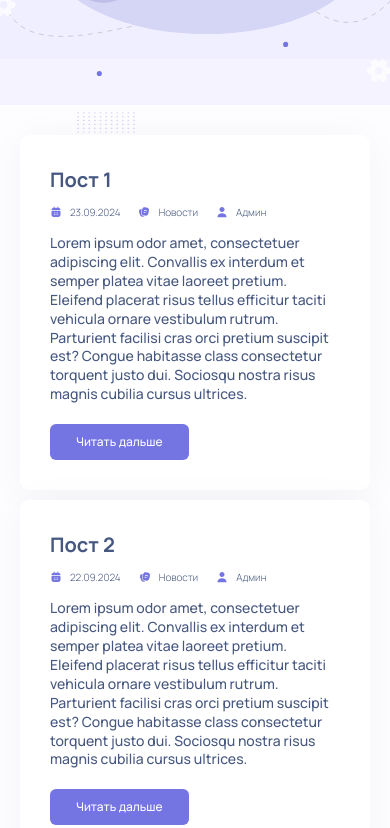
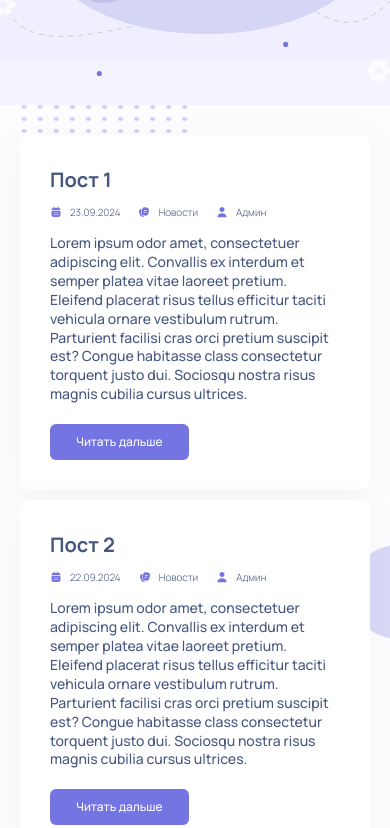
Before and after one commit to alexius90e/tiny-web, a plain HTML site: page index.html in a window 390 px wide. Shown: the part 536-1364 px from the top of the page. Drawn offline with Linux system fonts and the light colour scheme; a web font is replaced by a local one.

Commit message:
fix: fixed backgrounds

```diff
--- a/index.html
+++ b/index.html
@@ -34,8 +34,8 @@
         </nav>
 
         <div class="header__social">
+          <a class="header__social-link header__social-link_vk" href="#"></a>
           <a class="header__social-link header__social-link_tg" href="#"></a>
-          <a class="header__social-link header__social-link_vk" href="#"></a>
         </div>
 
         <div class="header__burger">
@@ -76,7 +76,13 @@
                 <div class="news__card-info-item news__card-info-item_category">Новости</div>
                 <div class="news__card-info-item news__card-info-item_author">Админ</div>
               </div>
-              <div class="news__card-description">Lorem ipsum odor amet, consectetuer adipiscing elit. Convallis ex interdum et semper platea vitae laoreet pretium. Eleifend placerat risus tellus efficitur taciti vehicula ornare vestibulum rutrum. Parturient facilisi cras orci pretium suscipit est? Congue habitasse class consectetur torquent justo dui. Sociosqu nostra risus magnis cubilia cursus ultrices.</div>
+              <div class="news__card-description">
+                Lorem ipsum odor amet, consectetuer adipiscing elit. Convallis ex interdum et semper
+                platea vitae laoreet pretium. Eleifend placerat risus tellus efficitur taciti
+                vehicula ornare vestibulum rutrum. Parturient facilisi cras orci pretium suscipit
+                est? Congue habitasse class consectetur torquent justo dui. Sociosqu nostra risus
+                magnis cubilia cursus ultrices.
+              </div>
               <div class="news__card-more">
                 <a class="news__card-more-link" href="./news.html">Читать дальше</a>
               </div>
@@ -90,7 +96,11 @@
                 <div class="news__card-info-item news__card-info-item_author">Админ</div>
               </div>
               <div class="news__card-description">
-                Lorem ipsum odor amet, consectetuer adipiscing elit. Convallis ex interdum et semper platea vitae laoreet pretium. Eleifend placerat risus tellus efficitur taciti vehicula ornare vestibulum rutrum. Parturient facilisi cras orci pretium suscipit est? Congue habitasse class consectetur torquent justo dui. Sociosqu nostra risus magnis cubilia cursus ultrices.
+                Lorem ipsum odor amet, consectetuer adipiscing elit. Convallis ex interdum et semper
+                platea vitae laoreet pretium. Eleifend placerat risus tellus efficitur taciti
+                vehicula ornare vestibulum rutrum. Parturient facilisi cras orci pretium suscipit
+                est? Congue habitasse class consectetur torquent justo dui. Sociosqu nostra risus
+                magnis cubilia cursus ultrices.
               </div>
               <div class="news__card-more">
                 <a class="news__card-more-link" href="./news.html">Читать дальше</a>
@@ -105,7 +115,11 @@
                 <div class="news__card-info-item news__card-info-item_author">Админ</div>
               </div>
               <div class="news__card-description">
-                Lorem ipsum odor amet, consectetuer adipiscing elit. Convallis ex interdum et semper platea vitae laoreet pretium. Eleifend placerat risus tellus efficitur taciti vehicula ornare vestibulum rutrum. Parturient facilisi cras orci pretium suscipit est? Congue habitasse class consectetur torquent justo dui. Sociosqu nostra risus magnis cubilia cursus ultrices.
+                Lorem ipsum odor amet, consectetuer adipiscing elit. Convallis ex interdum et semper
+                platea vitae laoreet pretium. Eleifend placerat risus tellus efficitur taciti
+                vehicula ornare vestibulum rutrum. Parturient facilisi cras orci pretium suscipit
+                est? Congue habitasse class consectetur torquent justo dui. Sociosqu nostra risus
+                magnis cubilia cursus ultrices.
               </div>
               <div class="news__card-more">
                 <a class="news__card-more-link" href="./news.html">Читать дальше</a>
--- a/scss/_l-news-details.scss
+++ b/scss/_l-news-details.scss
@@ -3,14 +3,18 @@
   padding: 135px 0 60px;
   box-sizing: border-box;
   background: url(../assets/news-details-bg.svg) top center / 1920px repeat-y;
-  background-color: #fdfcff;
+  background-color: rgba($color: #fdfcff, $alpha: 1);
 
   @include tablet {
-    padding: 90px 0 60px;
+    padding: 92px 0 60px;
   }
 
   @include mobile {
     min-height: calc(100dvh - 184px);
+    background-image: url(../assets/news-details-bg-sm.svg);
+    background-position: top 174px center;
+    background-size: auto;
+    background-color: rgba($color: #fdfcff, $alpha: 0);
   }
 
   & .container {
@@ -28,7 +32,9 @@
     color: #475880;
 
     @include mobile {
+      margin-bottom: 15px;
       font-size: 28px;
+      line-height: 38px;
     }
   }
 
@@ -40,7 +46,8 @@
     margin: 0 0 35px;
 
     @include mobile {
-      margin-bottom: 32px;
+      gap: 12px;
+      margin-bottom: 30px;
     }
 
     &-item {
@@ -50,6 +57,7 @@
       gap: 8px;
       font-weight: 300;
       font-size: 16px;
+      line-height: 140%;
       color: #475880;
 
       @include tablet {
@@ -57,7 +65,8 @@
       }
 
       @include mobile {
-        font-size: 12px;
+        gap: 5px;
+        font-size: 10px;
       }
 
       &::before {
--- a/scss/_l-news.scss
+++ b/scss/_l-news.scss
@@ -9,6 +9,12 @@
 
   @include tablet {
     padding: 30px 0;
+  }
+
+  @include mobile {
+    background-image: url(../assets/news-bg-sm.svg);
+    background-position: top center;
+    background-size: 500px;
   }
 
   &__wrapper {
```
Also changed, not shown: 404.html (+1 -1 lines), news.html (+1 -1 lines), assets/news-bg-sm.svg (added), assets/news-details-bg-sm.svg (added), css/index.css.
